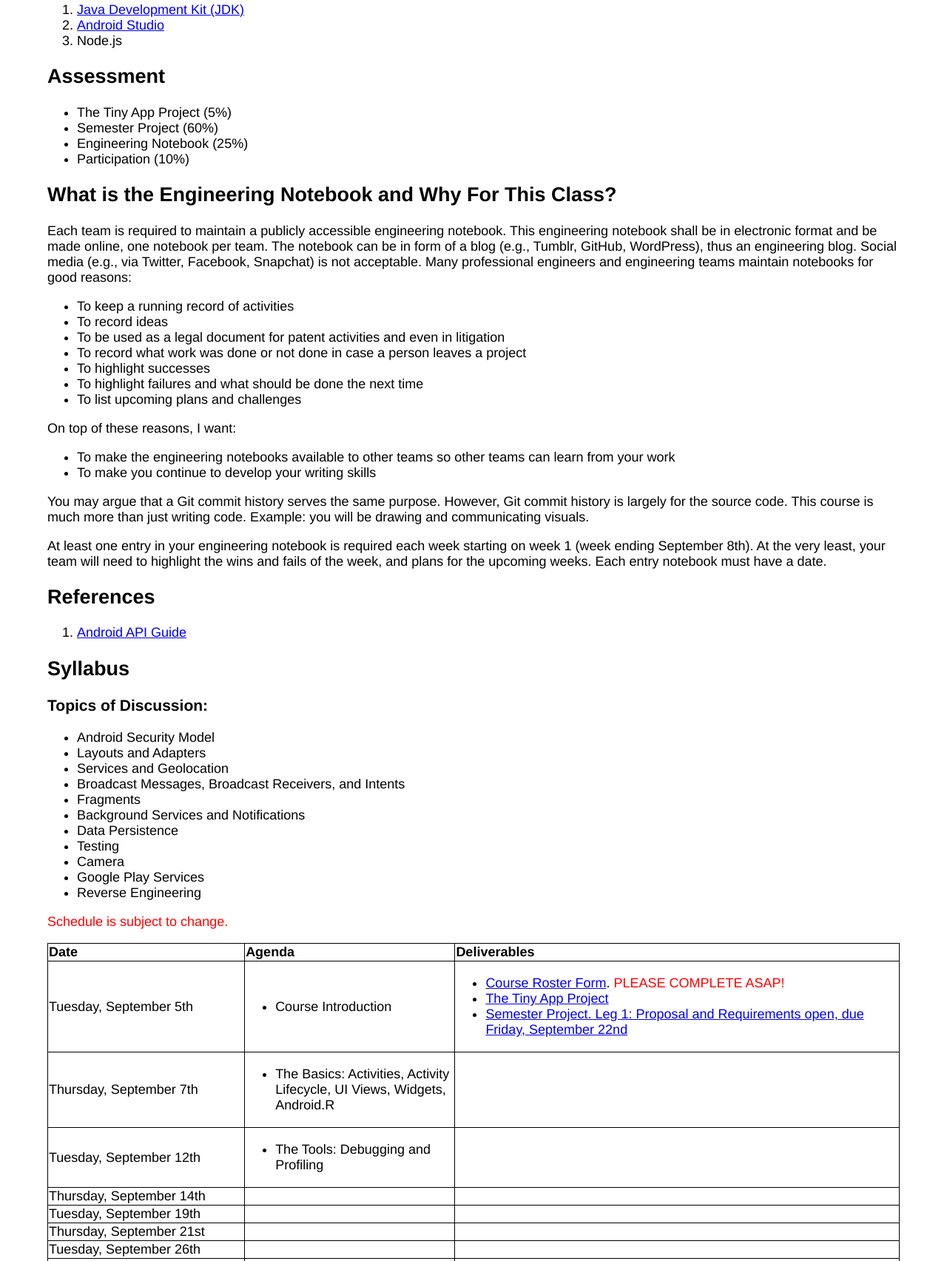
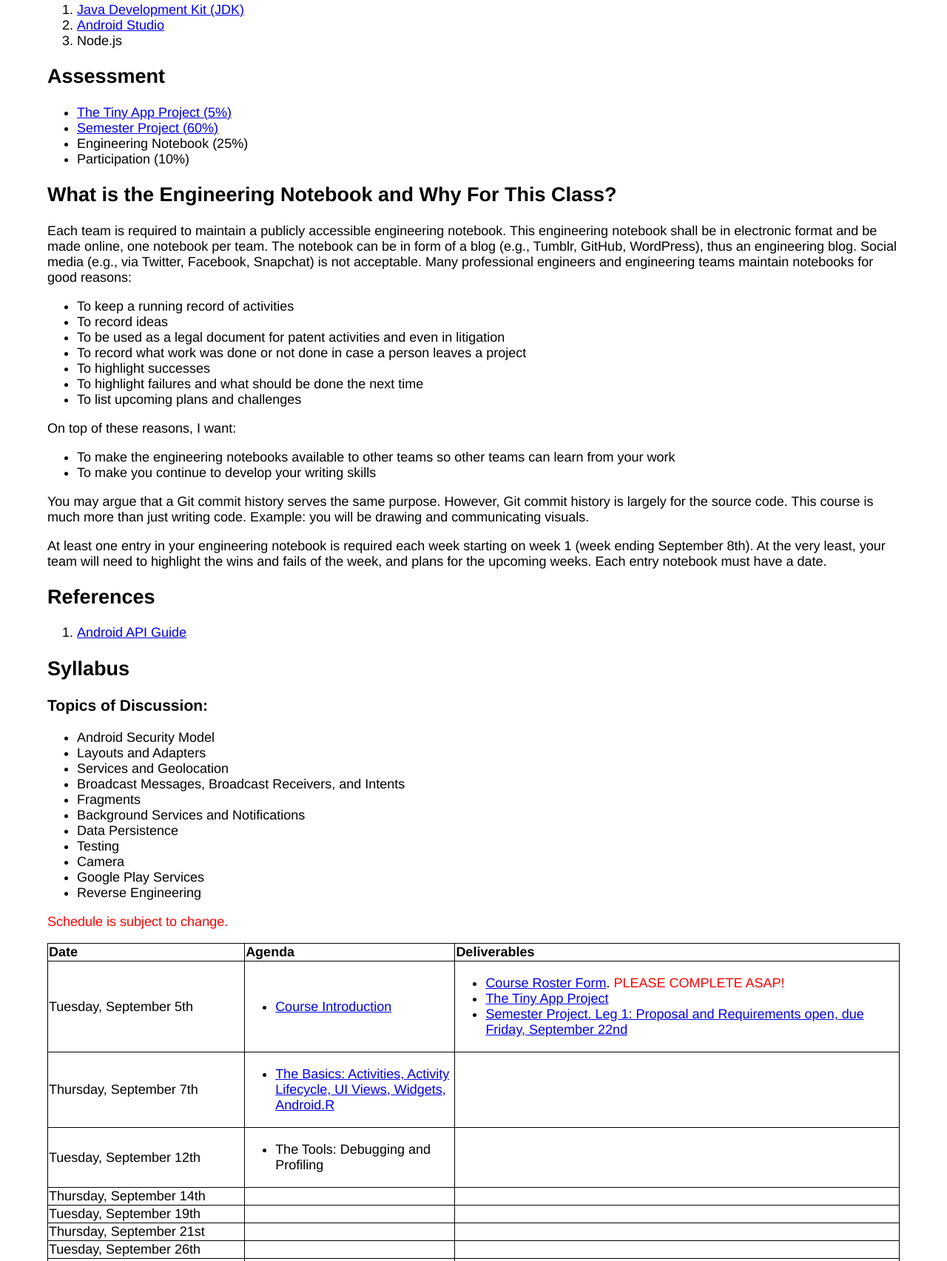
Before and after one commit to tuftsdev/MobileDev, a plain HTML site: page index.html in a window 1280 px wide. Shown: the part 943-2648 px from the top of the page at 74% size. Drawn offline with Linux system fonts and the light colour scheme.

Commit message:
Added notes to home page

```diff
--- a/index.html
+++ b/index.html
@@ -51,8 +51,8 @@
 
 <h2>Assessment</h2>
 <ul>
-	<li>The Tiny App Project (5%)</li>
-	<li>Semester Project (60%)</li>
+	<li><a href="tiny_app_project.html">The Tiny App Project (5%)</a></li>
+	<li><a href="semester_project.html">Semester Project (60%)</a></li>
 	<li>Engineering Notebook (25%)</li>
 	<li>Participation (10%)</li>
 </ul>
@@ -114,7 +114,7 @@
 <td>Tuesday, September 5th</td>
 <td>
 	<ul>
-		<li>Course Introduction</li>
+		<li><a href="https://github.com/tuftsdev/MobileDev/blob/gh-pages/class_outlines.md#tuesday-september-5th-course-introduction">Course Introduction</a></li>
 	</ul>
 </td>
 <td>
@@ -129,7 +129,7 @@
 <td>Thursday, September 7th</td>
 <td>
 	<ul>
-		<li>The Basics: Activities, Activity Lifecycle, UI Views, Widgets, Android.R</li>
+		<li><a href="https://github.com/tuftsdev/MobileDev/blob/gh-pages/class_outlines.md#thursday-september-7th-the-basics">The Basics: Activities, Activity Lifecycle, UI Views, Widgets, Android.R</a></li>
 	</ul>
 </td>
 <td>&nbsp;</td>
```
